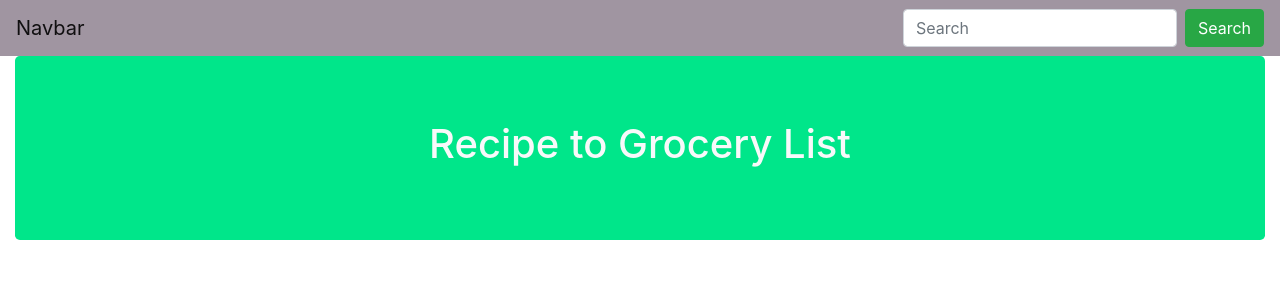
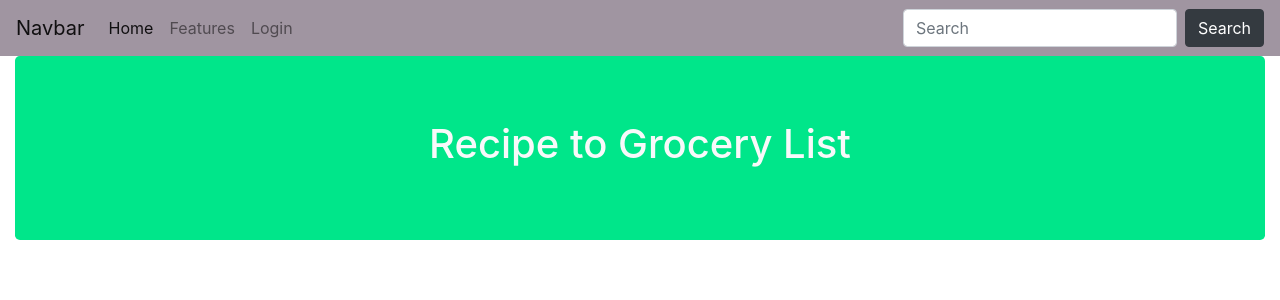
Before and after one commit to ChicoState/GroceryGenerator, a Django app: page / in a window 1280 px wide. Shown: the top 300 px of the page. Run offline with Django 3.2, Linux system fonts and the light colour scheme; some libraries are stand-ins or nearby versions.

Commit message:
added login and logout for users

```diff
--- a/templates/nav.html
+++ b/templates/nav.html
@@ -1,7 +1,21 @@
-<nav class="navbar navbar-light" style="background-color: #a095a1;">
-  <a class="navbar-brand">Navbar</a>
+<nav class="navbar navbar-expand navbar-light" style="background-color: #a095a1;">
+  <a class="navbar-brand" href="#">Navbar</a>
+  <button class="navbar-toggler" type="button" data-toggle="collapse" data-target="#navbarNavAltMarkup" aria-controls="navbarNavAltMarkup" aria-expanded="false" aria-label="Toggle navigation">
+    <span class="navbar-toggler-icon"></span>
+  </button>
+  <div class="collapse navbar-collapse" id="navbarNavAltMarkup">
+    <div class="navbar-nav">
+      <a class="nav-item nav-link active" href="#">Home</a>
+      <a class="nav-item nav-link" href="#">Features</a>
+      {% if user.is_authenticated %}
+      	<a class="nav-item nav-link" href="accounts/logout/">Logout</a>
+      {% else %}
+      	<a class="nav-item nav-link" href="accounts/login/">Login</a>
+      {% endif %}
+    </div>
+  </div>
   <form class="form-inline">
     <input class="form-control mr-sm-2" type="search" placeholder="Search" aria-label="Search">
-    <button class="btn btn-success my-2 my-sm-0" type="submit">Search</button>
+    <button class="btn btn-dark my-2 my-sm-0" type="submit">Search</button>
   </form>
 </nav>
```
